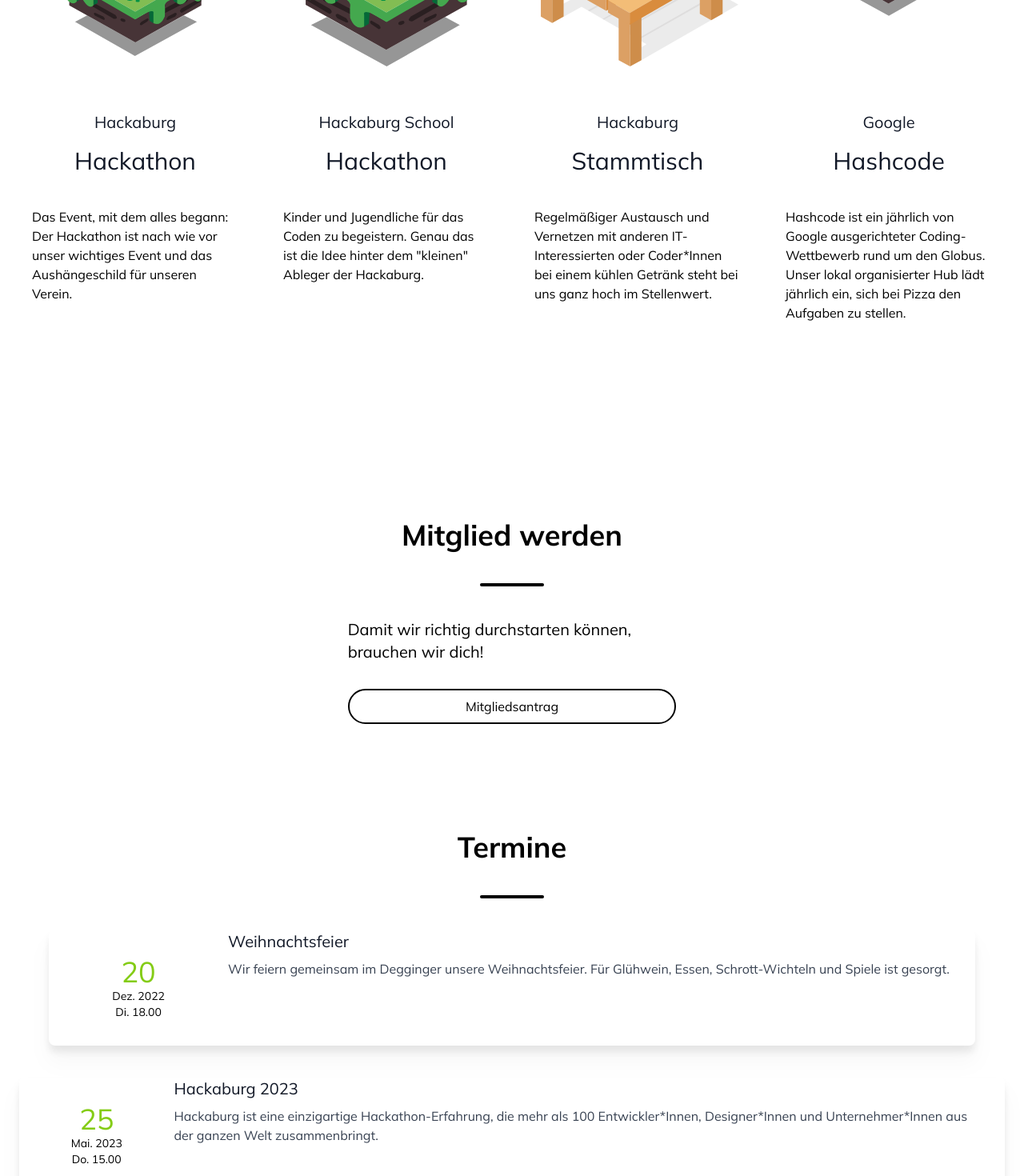
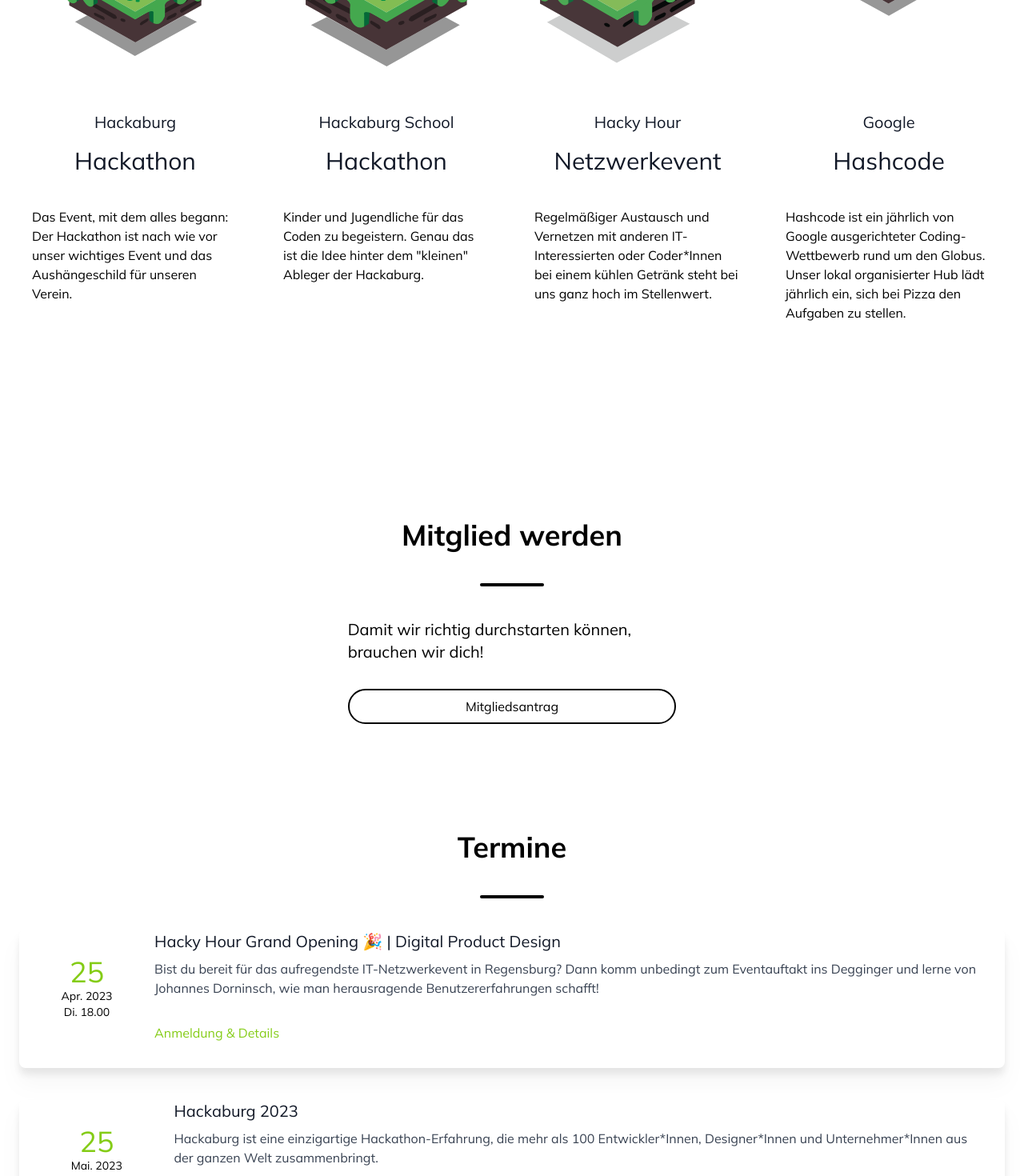
Before and after one commit to ratisbona-coding/website, a SvelteKit app: page / in a window 1280 px wide. Shown: the part 3260-4730 px from the top of the page at 80% size. Built offline with nearby package versions, Linux system fonts and the light colour scheme.

Commit message:
add hacky hour logo and event appointment

```diff
--- a/src/lib/termine.json
+++ b/src/lib/termine.json
@@ -1,13 +1,13 @@
 [
 	{
-		"title": "Weihnachtsfeier",
+		"title": "Hacky Hour Grand Opening 🎉 | Digital Product Design",
 		"date": {
-			"day": "20",
-			"month": "Dez. 2022",
+			"day": "25",
+			"month": "Apr. 2023",
 			"time": "Di. 18.00"
 		},
-		"description": "Wir feiern gemeinsam im Degginger unsere Weihnachtsfeier. Für Glühwein, Essen, Schrott-Wichteln und Spiele ist gesorgt.",
-		"link": "",
+		"description": "Bist du bereit für das aufregendste IT-Netzwerkevent in Regensburg? Dann komm unbedingt zum Eventauftakt ins Degginger und lerne von Johannes Dorninsch, wie man herausragende Benutzererfahrungen schafft!",
+		"link": "https://eveeno.com/222777008",
 		"image": "https://via.placeholder.com/700x250"
 	},
 	{
@@ -18,7 +18,7 @@
 			"time": "Do. 15.00"
 		},
 		"description": "Hackaburg ist eine einzigartige Hackathon-Erfahrung, die mehr als 100 Entwickler*Innen, Designer*Innen und Unternehmer*Innen aus der ganzen Welt zusammenbringt.",
-		"link": "",
+		"link": "https://hackaburg.de/",
 		"image": "https://via.placeholder.com/700x250"
 	}
 ]
--- a/src/routes/landing/Projekte.svelte
+++ b/src/routes/landing/Projekte.svelte
@@ -2,7 +2,7 @@
 	import hackaburg from '$lib/images/hackaburg.svg';
 	import hackaburgSchool from '$lib/images/hackaburg_school.svg';
 	import hashcode from '$lib/images/hackaburg-hashcode.svg';
-	import stammtisch from '$lib/images/hb-con-log.svg';
+	import stammtisch from '$lib/images/hh_logo_rgb.svg';
 
 	import BaseComponent from '../components/BaseComponent.svelte';
 
@@ -22,8 +22,8 @@
 			image: hackaburgSchool
 		},
 		{
-			organizer: 'Hackaburg',
-			event: 'Stammtisch',
+			organizer: 'Hacky Hour',
+			event: 'Netzwerkevent',
 
 			description:
 				'Regelmäßiger Austausch und Vernetzen mit anderen IT-Interessierten oder Coder*Innen bei einem kühlen Getränk steht bei uns ganz hoch im Stellenwert.',
--- a/src/routes/landing/Termine.svelte
+++ b/src/routes/landing/Termine.svelte
@@ -22,6 +22,7 @@
 						<p class="text-gray-700 text-base mb-8 md:mr-8">
 							{card.description}
 						</p>
+						<a class="text-lime-500 text-base mb-8 md:mr-8" href="{card.link}">Anmeldung & Details</a>
 					</div>
 				</div>
 			</div>
```
Also changed, not shown: src/lib/images/hh_logo_rgb.svg (added).
